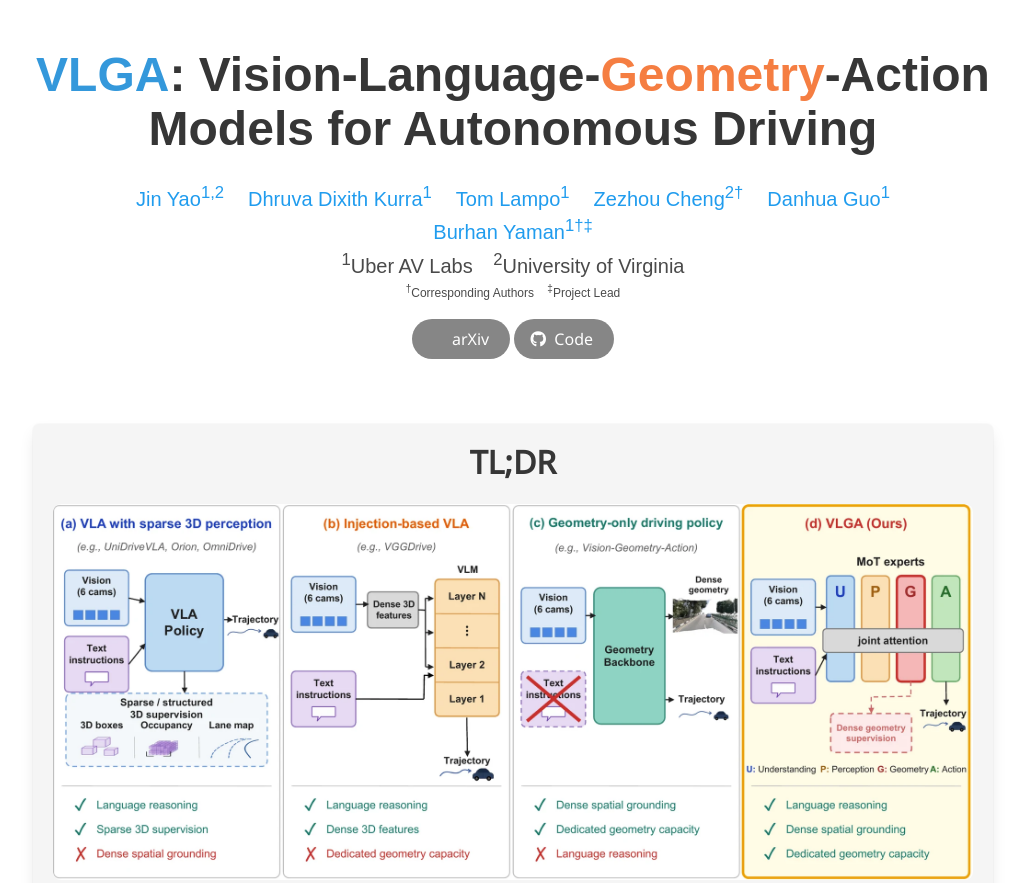
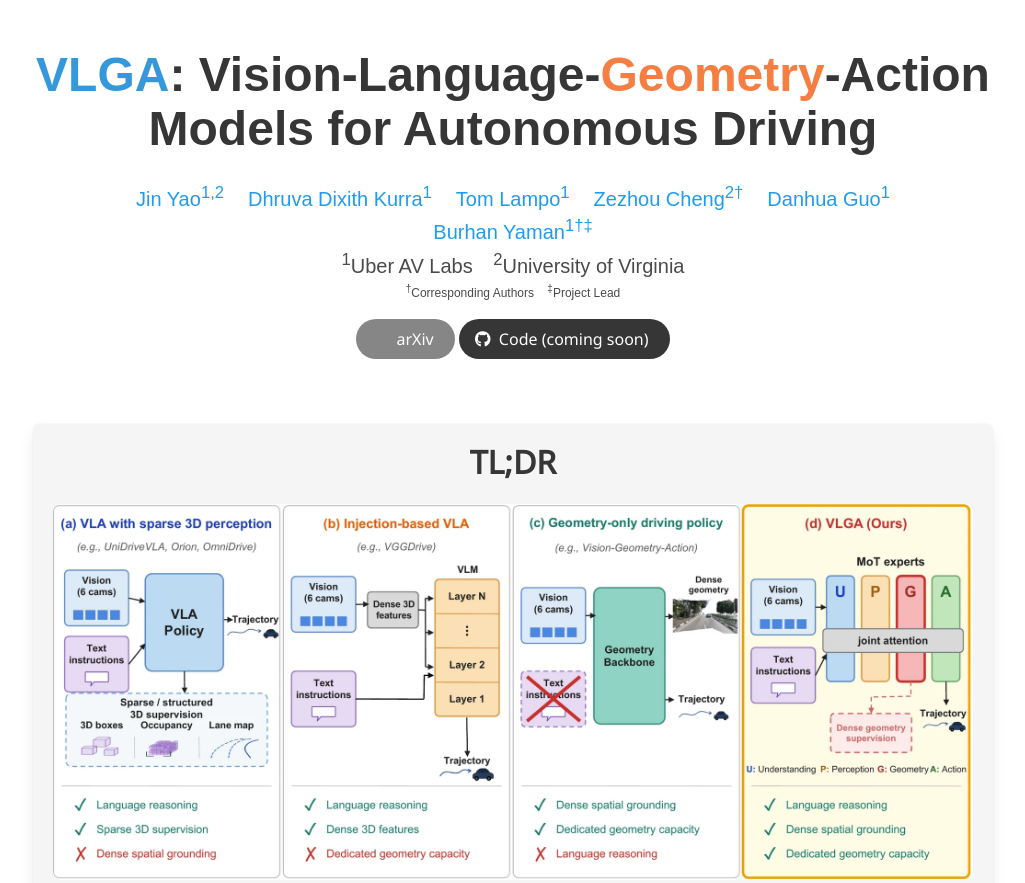
Before and after one commit to yaojin17/VLGA, a plain HTML site: page index.html in a window 1280 px wide. Shown: the top 883 px of the page, without its empty margins (127-1152 px from the left). Drawn offline with Linux system fonts and the light colour scheme; some icons are missing; a web font is replaced by a local one.

Commit message:
hero: link Code button to repo, mark coming soon

```diff
--- a/index.html
+++ b/index.html
@@ -78,11 +78,13 @@
                 </a>
               </span>
               <span class="link-block">
-                <a class="external-link button is-normal is-rounded is-dark" style="cursor: default; opacity: 0.6;">
+                <a href="https://github.com/yaojin17/VLGA" target="_blank"
+                   rel="noopener noreferrer"
+                   class="external-link button is-normal is-rounded is-dark">
                   <span class="icon">
                       <i class="fab fa-github"></i>
                   </span>
-                  <span>Code</span>
+                  <span>Code (coming soon)</span>
                 </a>
               </span>
             </div>
```
